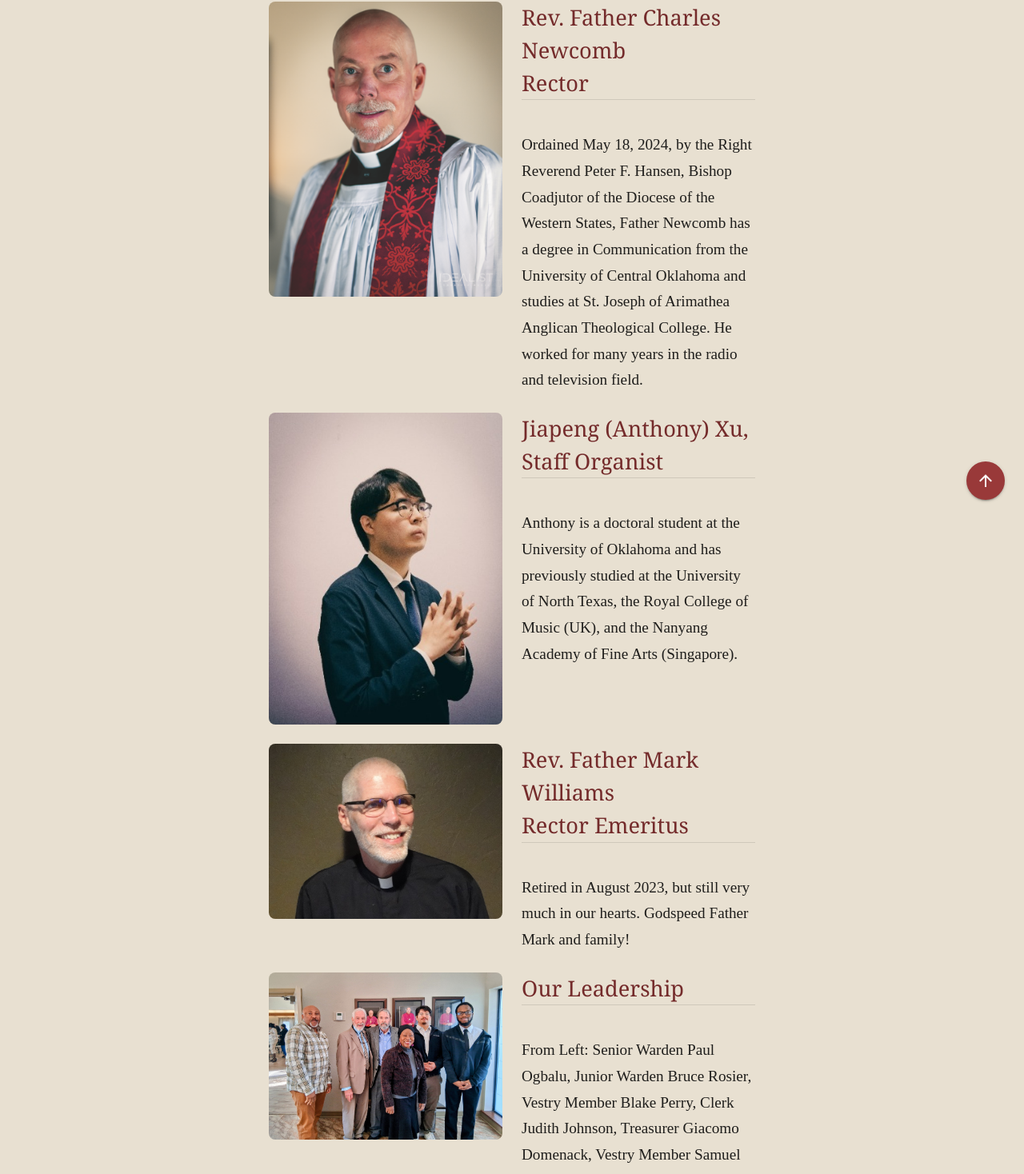
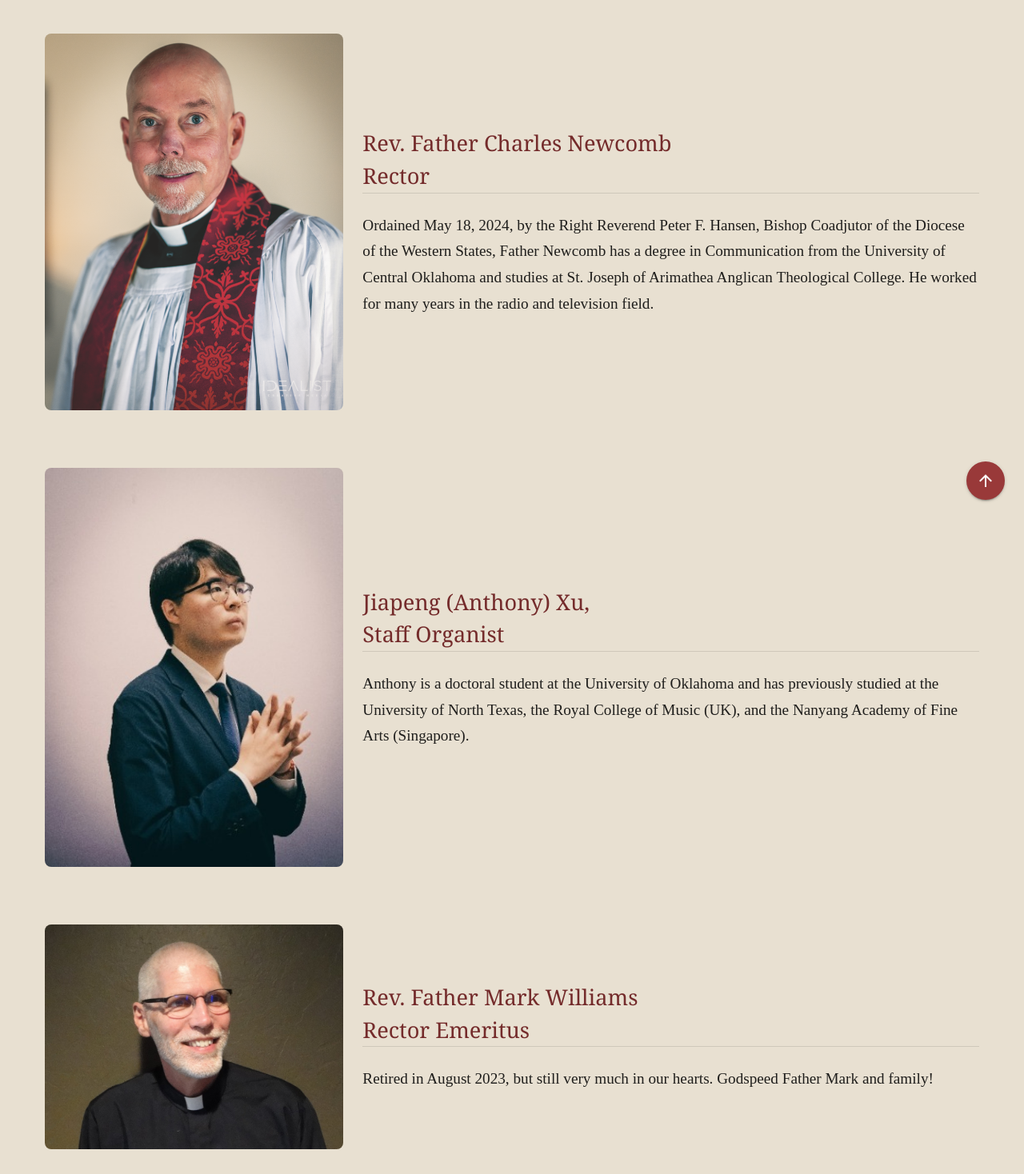
Before and after one commit to dsudduthb/holycross, a Vue app: page /staff in a window 1280 px wide. Shown: the part 151-1619 px from the top of the page at 80% size. Built offline with nearby package versions, Linux system fonts and the light colour scheme.

Commit message:
fixing my mistake lol

```diff
--- a/src/views/Staff.vue
+++ b/src/views/Staff.vue
@@ -3,20 +3,24 @@ import newcomb from '../assets/staff/fr_newcomb.png'
 import williams from '../assets/staff/fr_mark.jpg'
 import vestry from '../assets/staff/vestry.jpg'
 import anthony from '../assets/staff/Xu_Anthony.jpg'
-
-import Province from '../components/Province.vue'
-import MassTimes from '../components/MassTimes.vue'
+import apck from '../assets/APCK_seal.png'
 </script>
 <template>
-    <v-container width="50%">
-        <v-row>
-            <v-col col="auto">
-                <v-img :src="newcomb" class="staff-img"/>
+<v-container class="my-10 mx-auto" max-width="1200">
+
+  <v-row align="center" class="mb-12">
+    <v-col cols="12" md="4">
+      <v-img :src="newcomb" class="staff-img" cover />
     </v-col>
-            <v-col>
-                <div class="staff-title">Rev. Father Charles Newcomb<br>Rector</div>
+
+    <v-col cols="12" md="8">
+      <div class="staff-title">
+        Rev. Father Charles Newcomb<br>Rector
+      </div>
+
       <v-divider></v-divider>
-                <div class="staff-text mt-10">
+
+      <div class="staff-text mt-6">
             Ordained May 18, 2024, by the Right Reverend Peter F. Hansen,
             Bishop Coadjutor of the Diocese of the Western States,
             Father Newcomb has a degree in Communication from the
@@ -26,50 +30,64 @@ import MassTimes from '../components/MassTimes.vue'
       </div>
     </v-col>
   </v-row>
-        <v-row>
-            <v-col col="auto">
-                <v-img :src="anthony" class="staff-img"/>
+
+  <v-row align="center" class="mb-12">
+    <v-col cols="12" md="4">
+      <v-img :src="anthony" class="staff-img" cover />
     </v-col>
-            <v-col>
-                <div class="staff-title">Jiapeng (Anthony) Xu,<br>Staff Organist</div>
+
+    <v-col cols="12" md="8">
+      <div class="staff-title">
+        Jiapeng (Anthony) Xu,<br>Staff Organist
+      </div>
+
       <v-divider></v-divider>
-                <div class="staff-text mt-10">
+
+      <div class="staff-text mt-6">
             Anthony is a doctoral student at the University of Oklahoma
             and has previously studied at the University of North Texas,
             the Royal College of Music (UK), and the Nanyang Academy of Fine Arts (Singapore).
       </div>
     </v-col>
   </v-row>
-        <v-row>
-            <v-col col="auto">
-                <v-img :src="williams" class="staff-img"/>
+
+  <v-row align="center" class="mb-12">
+    <v-col cols="12" md="4">
+      <v-img :src="williams" class="staff-img" cover />
     </v-col>
-            <v-col>
-                <div class="staff-title">Rev. Father Mark Williams<br>Rector Emeritus</div>
+
+    <v-col cols="12" md="8">
+      <div class="staff-title">
+        Rev. Father Mark Williams<br>Rector Emeritus
+      </div>
+
       <v-divider></v-divider>
-                <div class="staff-text mt-10">
+
+      <div class="staff-text mt-6">
             Retired in August 2023, but still very much in our hearts.
             Godspeed Father Mark and family!
       </div>
     </v-col>
   </v-row>
-        <v-row>
-            <v-col col="auto">
-                <v-img :src="vestry" class="staff-img"/>
+
+  <v-row align="center" class="mb-12">
+    <v-col cols="12" md="4">
+      <v-img :src="vestry" class="staff-img" cover />
     </v-col>
-            <v-col>
+
+    <v-col cols="12" md="8">
       <div class="staff-title">Our Leadership</div>
+
       <v-divider></v-divider>
-                <div class="staff-text mt-10">
+
+      <div class="staff-text mt-6">
             From Left: Senior Warden Paul Ogbalu, Junior Warden Bruce Rosier, Vestry Member Blake Perry, Clerk Judith Johnson, Treasurer Giacomo Domenack, Vestry Member Samuel Emesiani
             Not Pictured: Vestry Member Merrilyn Livermon
       </div>
     </v-col>
   </v-row>
+
 </v-container>
-
-<MassTimes/>
-<Province/>
 </template>
 <style>
 .staff-img {
@@ -100,7 +118,19 @@ import MassTimes from '../components/MassTimes.vue'
     padding-right: 24px;
   }
 }
-.staff-img{
-    max-height: auto;
+
+@media (max-width: 600px) {
+  .v-container {
+    padding-left: 16px;
+    padding-right: 16px;
+  }
+
+  .staff-title {
+    text-align: center;
+  }
+
+  .staff-text {
+    text-align: justify;
+  }
 }
 </style>
```
Lines whose indentation alone changed are shown as unchanged.
